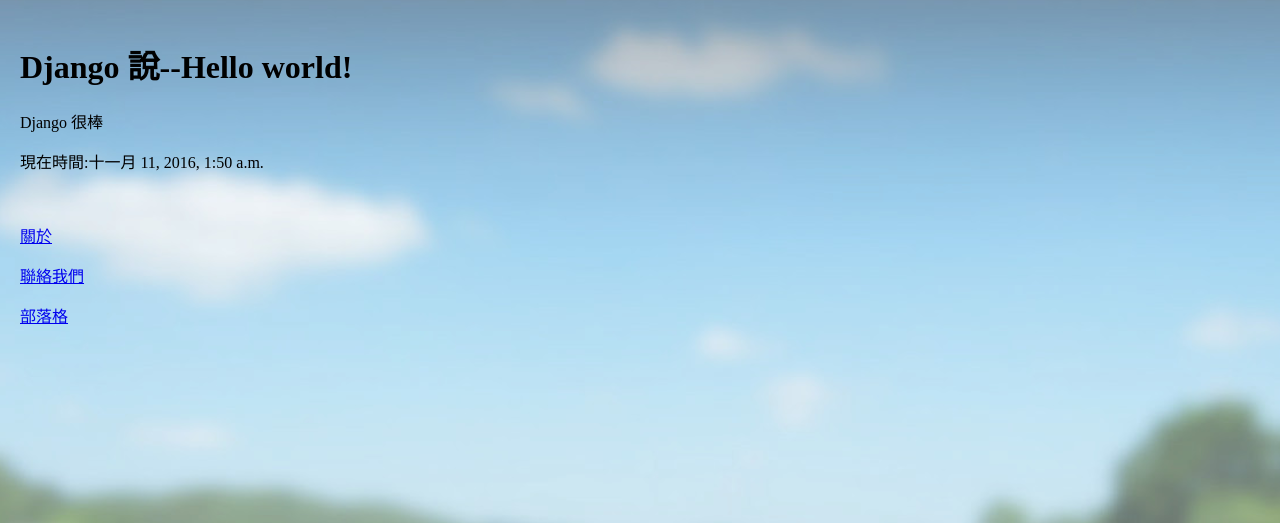
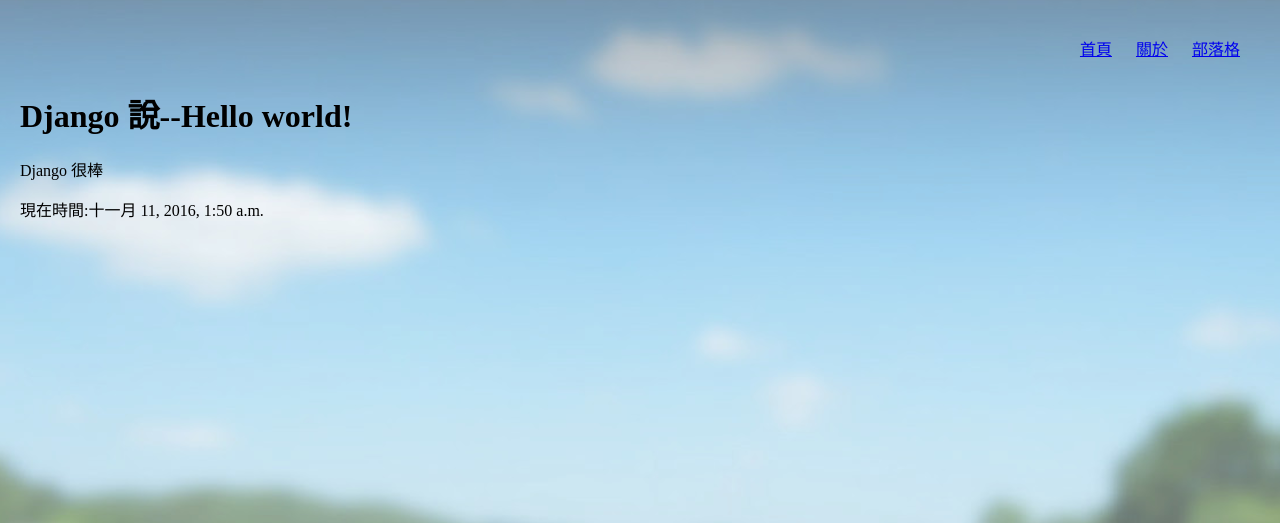
Before and after one commit to da8865892q/blog, a Django app: page / in a window 1280 px wide. Shown: the top 523 px of the page. Run offline with Django 3.2, Linux system fonts and the light colour scheme.

Commit message:
End of CH7

```diff
--- a/blog/article/models.py
+++ b/blog/article/models.py
@@ -18,5 +18,6 @@
     article = models.ForeignKey(Article)
     content = models.CharField(max_length=128)
 
+
     def __str__(self):
         return self.article.title + '-' + str(self.id)
--- a/blog/article/templates/article/article.html
+++ b/blog/article/templates/article/article.html
@@ -7,8 +7,8 @@
 <link rel="stylesheet" href="{% static 'main/css/main.css' %}">
 </head>
 <body>
+{% include 'main/menu.html' %}
 <h1>部落格說--Hello world!</h1>
 <br>
-<p><a href="{% url 'main:main' %}">回首頁</a></p>
 </body>
 </html>
--- a/blog/main/static/main/css/main.css
+++ b/blog/main/static/main/css/main.css
@@ -8,3 +8,14 @@
   background: url(../img/background.jpg) no-repeat center center fixed;
   background-size: cover;
 }
+
+/* Menu */
+ul#menu {
+  margin-bottom: 30px;
+  text-align: right;
+}
+
+ul#menu li {
+  display: inline-block;
+  margin-right: 20px;
+}
--- a/blog/main/templates/main/about.html
+++ b/blog/main/templates/main/about.html
@@ -7,8 +7,8 @@
 </head>
 <link rel="stylesheet" href="{% static 'main/css/main.css' %}">
 <body>
+{% include 'main/menu.html' %}
 <h1>關於部落格</h1>
 <p>歡迎來到我的部落格,您可盡情瀏覽並留言。</p><br>
-<p><a href="{% url 'main:main' %}">回首頁</a></p>
 </body>
 </html>
--- a/blog/main/templates/main/contact.html
+++ b/blog/main/templates/main/contact.html
@@ -7,8 +7,8 @@
 <link rel="stylesheet" href="{% static 'main/css/main.css' %}">
 </head>
 <body>
+{% include 'main/menu.html' %}
 <h1>關於部落格</h1>
 <p>歡迎來到我的部落格,您可盡情瀏覽並留言。</p><br>
-<p><a href="{% url 'main:main' %}">回首頁</a></p>
 </body>
 </html>
--- a/blog/main/templates/main/main.html
+++ b/blog/main/templates/main/main.html
@@ -7,12 +7,10 @@
 <link rel="stylesheet" href="{% static 'main/css/main.css' %}">
 </head>
 <body>
+{% include 'main/menu.html' %}
 <h1>Django 說--Hello world!</h1>
 <p>{{ like }}</p>
 <p>現在時間:{{ now }}</p>
 <br>
-<p><a href="{% url 'main:about' %}">關於</a></p>
-<p><a href="{% url 'main:contact' %}">聯絡我們</a></p>
-<p><a href="{% url 'article:article' %}">部落格</a></p>
 </body>
 </html>
--- /dev/null
+++ b/blog/main/templates/main/menu.html
@@ -0,0 +1,5 @@
+<ul id="menu">
+  <li><a href="{% url 'main:main' %}">首頁</a></li>
+  <li><a href="{% url 'main:about' %}">關於</a></li>
+  <li><a href="{% url 'article:article' %}">部落格</a></li>
+</ul>
```
Also changed, not shown: 2 other files.
